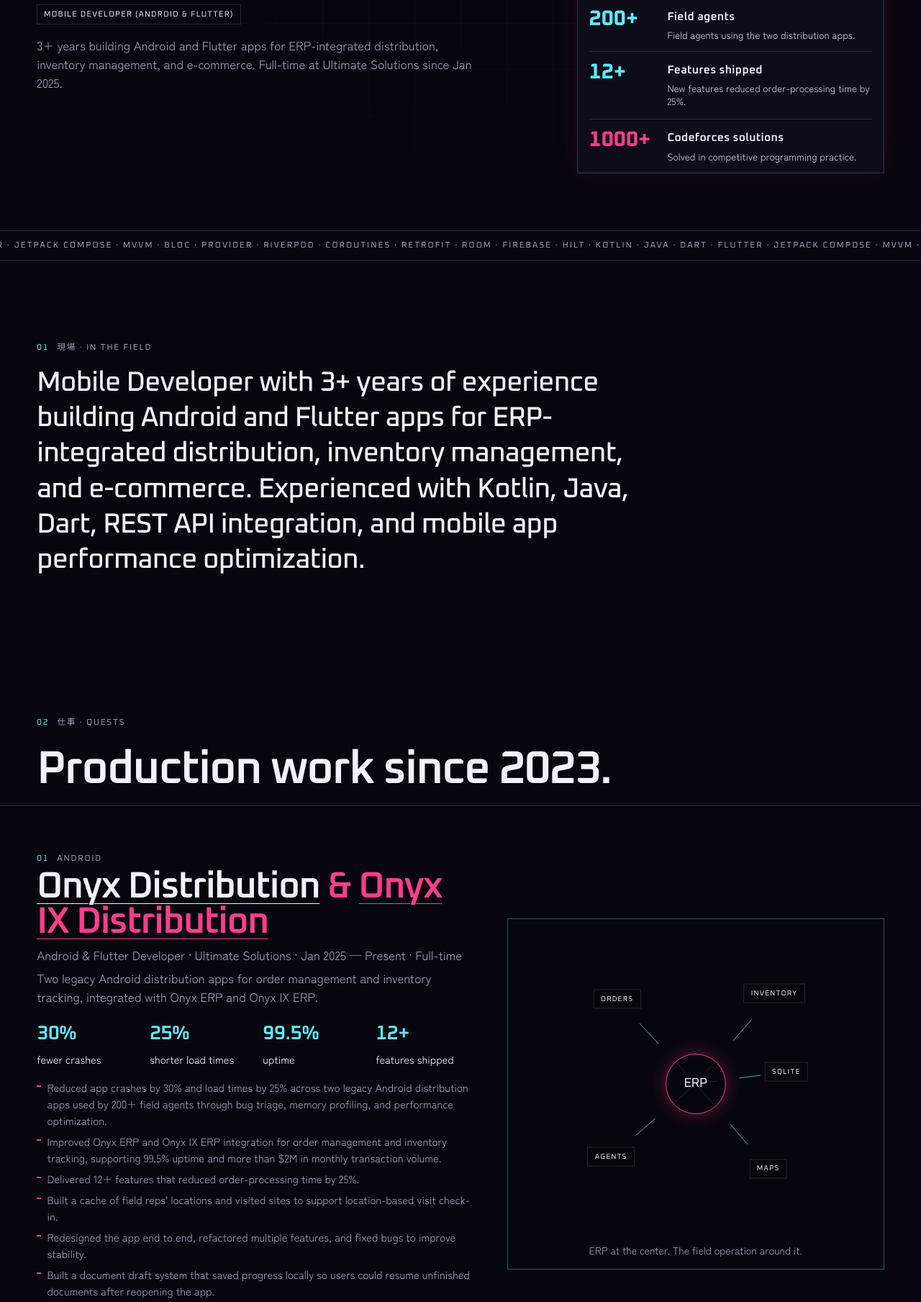
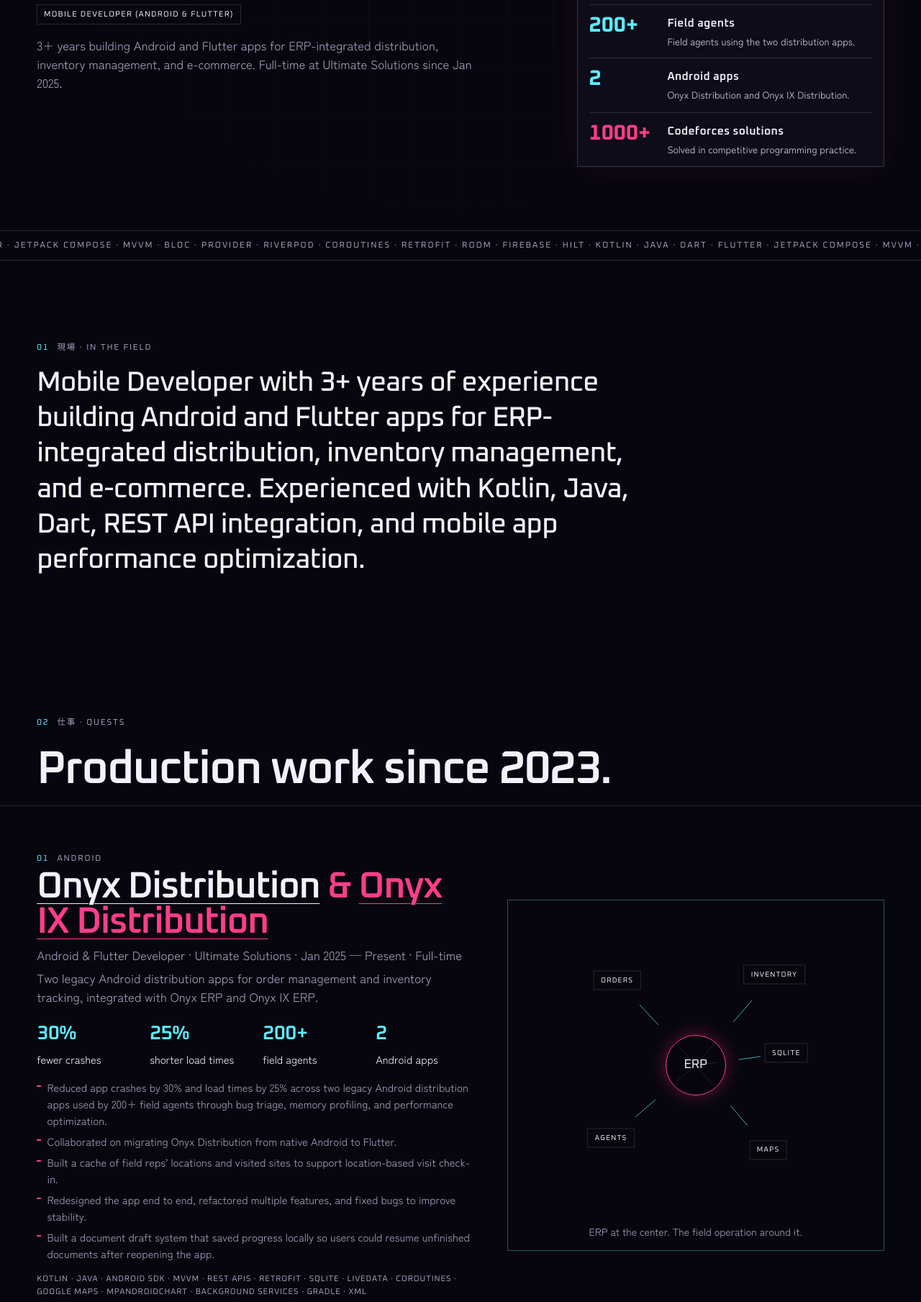
Before and after one commit to MohamedEmad7299/MohamedEmad7299.github.io, a plain HTML site: page index.html in a window 1280 px wide. Shown: the part 480-2289 px from the top of the page at 72% size. Drawn offline with Linux system fonts and the light colour scheme; a web font is replaced by a local one.

Commit message:
Update Onyx portfolio experience and metrics

```diff
--- a/index.html
+++ b/index.html
@@ -117,10 +117,10 @@
             </li>
             <li>
               <div class="stat-row">
-                <strong data-target="12" data-suffix="+">12+</strong>
+                <strong data-target="2">2</strong>
                 <div>
-                  <b>Features shipped</b>
-                  <span>New features reduced order-processing time by 25%.</span>
+                  <b>Android apps</b>
+                  <span>Onyx Distribution and Onyx IX Distribution.</span>
                 </div>
               </div>
             </li>
@@ -166,13 +166,12 @@
             <ul class="figures">
               <li><strong>30%</strong><span>fewer crashes</span></li>
               <li><strong>25%</strong><span>shorter load times</span></li>
-              <li><strong>99.5%</strong><span>uptime</span></li>
-              <li><strong>12+</strong><span>features shipped</span></li>
+              <li><strong>200+</strong><span>field agents</span></li>
+              <li><strong>2</strong><span>Android apps</span></li>
             </ul>
             <ul class="points">
               <li>Reduced app crashes by 30% and load times by 25% across two legacy Android distribution apps used by 200+ field agents through bug triage, memory profiling, and performance optimization.</li>
-              <li>Improved Onyx ERP and Onyx IX ERP integration for order management and inventory tracking, supporting 99.5% uptime and more than $2M in monthly transaction volume.</li>
-              <li>Delivered 12+ features that reduced order-processing time by 25%.</li>
+              <li>Collaborated on migrating Onyx Distribution from native Android to Flutter.</li>
               <li>Built a cache of field reps’ locations and visited sites to support location-based visit check-in.</li>
               <li>Redesigned the app end to end, refactored multiple features, and fixed bugs to improve stability.</li>
               <li>Built a document draft system that saved progress locally so users could resume unfinished documents after reopening the app.</li>
```
